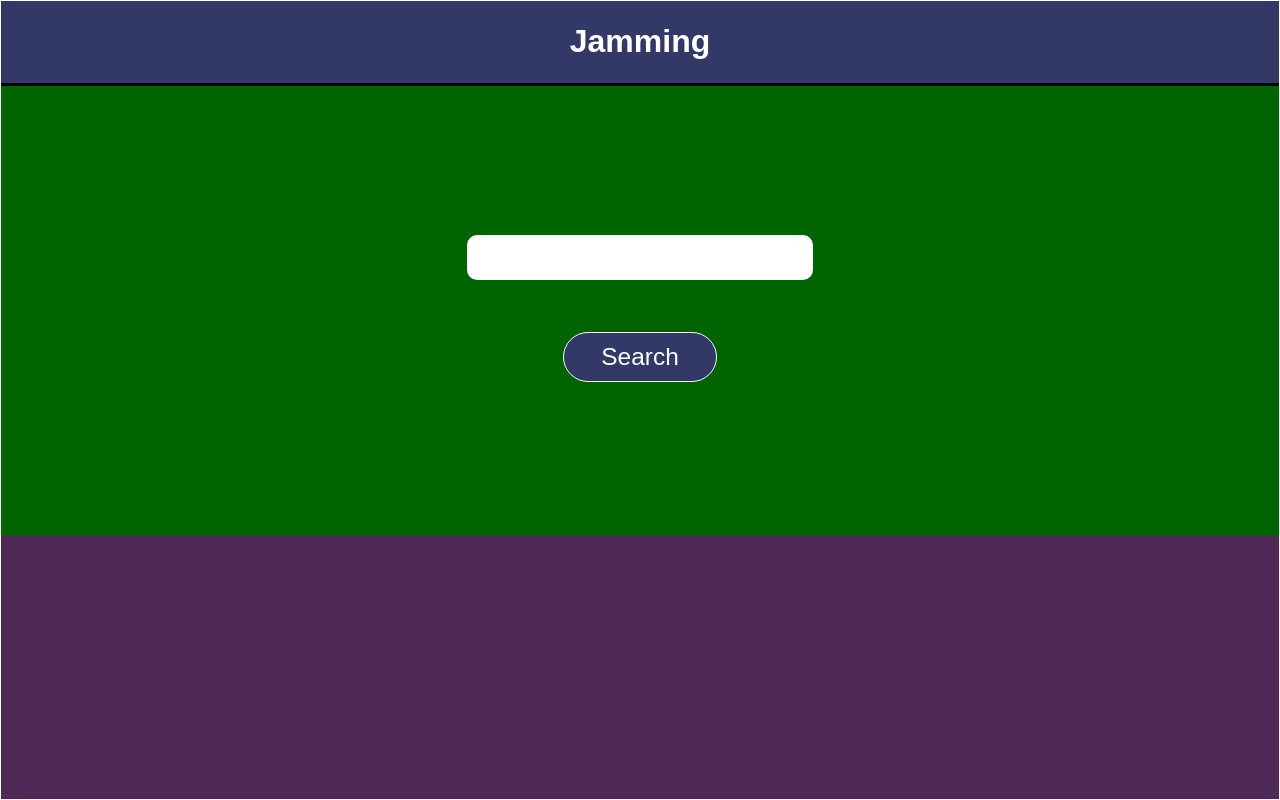
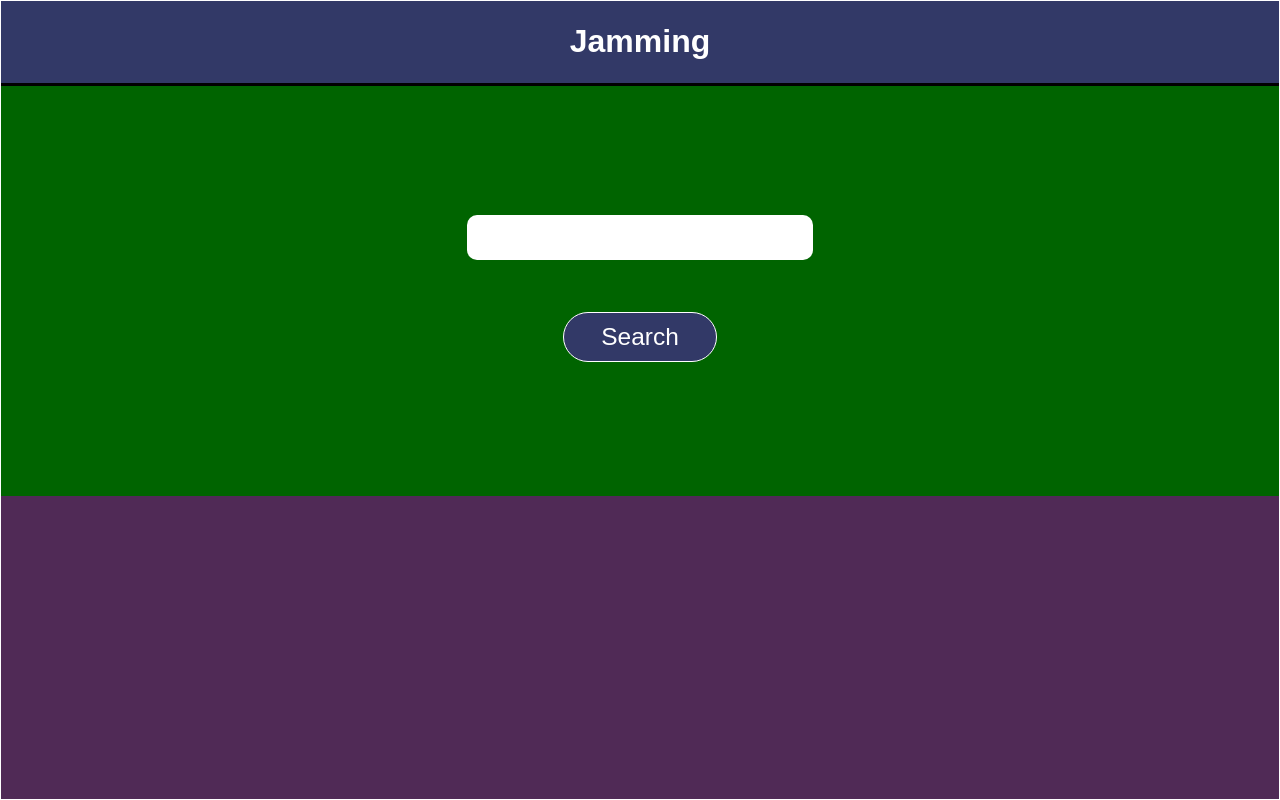
Before and after one commit to memelopez/Jamming, a React (Create React App) app: page / in a window 1280 px wide. Built offline with nearby package versions, Linux system fonts and the light colour scheme.

Commit message:
Add last detais to search comp

```diff
--- a/src/components/searchBar/searchBar.module.css
+++ b/src/components/searchBar/searchBar.module.css
@@ -1,7 +1,7 @@
 /* searchBar.module.css */
 .searchBarContainer {
   background-color: darkgreen;
-  height: 450px;
+  height: 410px;
   width: 100%;
 }
 
@@ -13,7 +13,7 @@
   justify-content: center;
   align-items: center;
   align-content: center;
-  padding-top: 130px;
+  padding-top: 110px;
 }
 
 .songFormInput {
```
